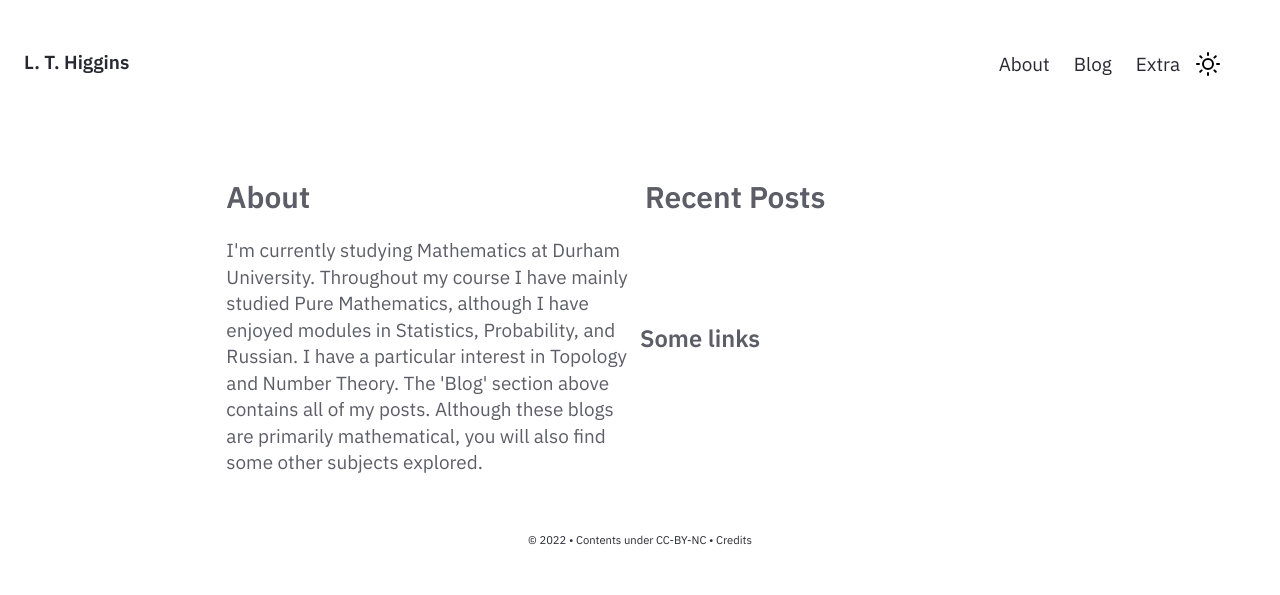
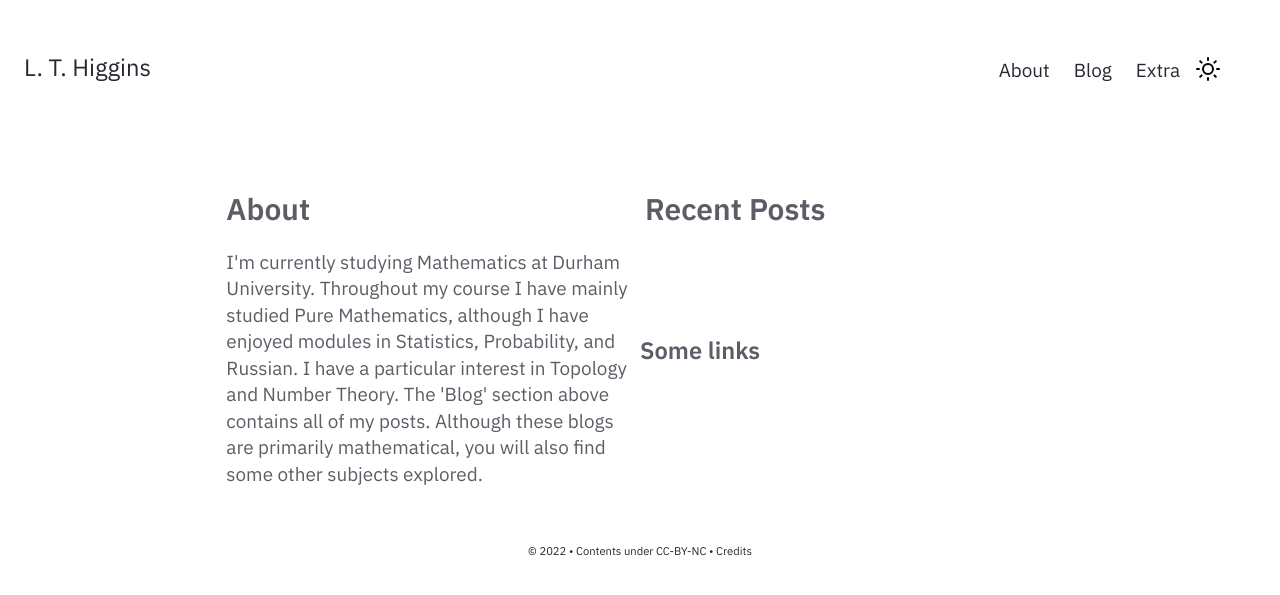
Before and after one commit to Luke-T-Higgins/blog, a Jekyll site: the page built from pages/index.md, in a window 1280 px wide. Shown: the top 595 px of the page. Built offline with Jekyll 4.4.1, drawn with Linux system fonts in a browser that asks for light colours.

```diff
--- a/_includes/Nav.html
+++ b/_includes/Nav.html
@@ -32,7 +32,7 @@
 <nav class="navbar is-transparent" role="navigation" aria-label="main navigation">
     <div class="navbar-brand">
       <a class="navbar-item" style="padding-left: 0;"; href="{{ site.baseurl }}/index.html">
-          <h6> L. T. Higgins </h6></a>
+          <h5> L. T. Higgins </h5></a>
           <script src="{{ site.baseurl }}/assets/js/modeswitcher.js"></script>
       <div class="navbar-item navbar-dark-mode__mobile is-hidden-tablet" onclick="modeSwitcher()">
         <div class="buttons">
```
